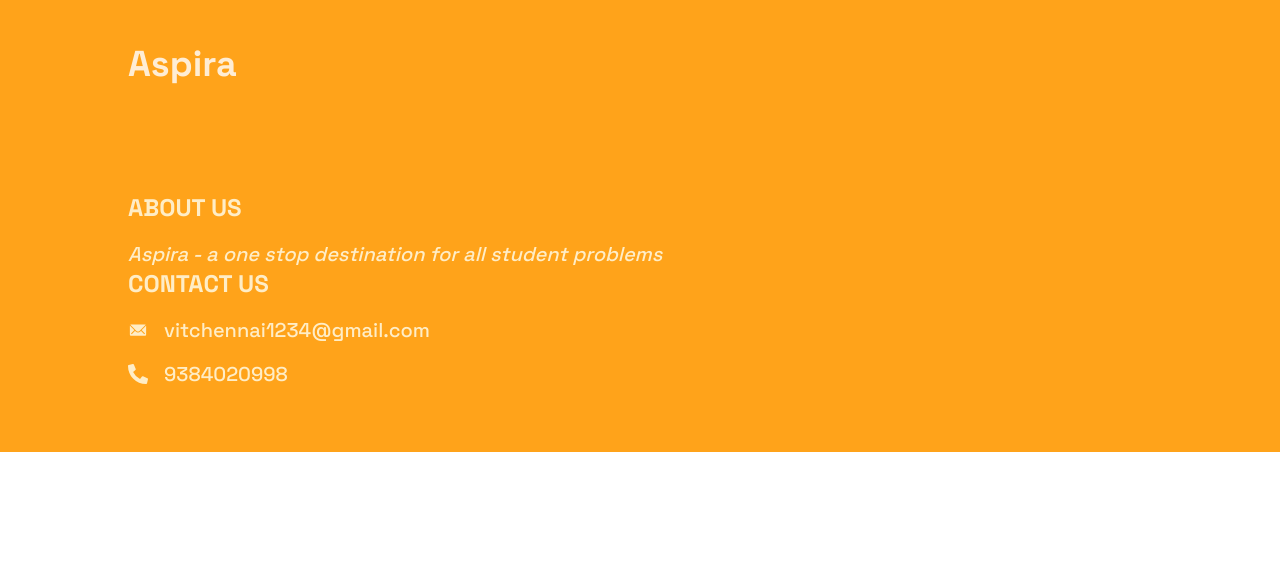
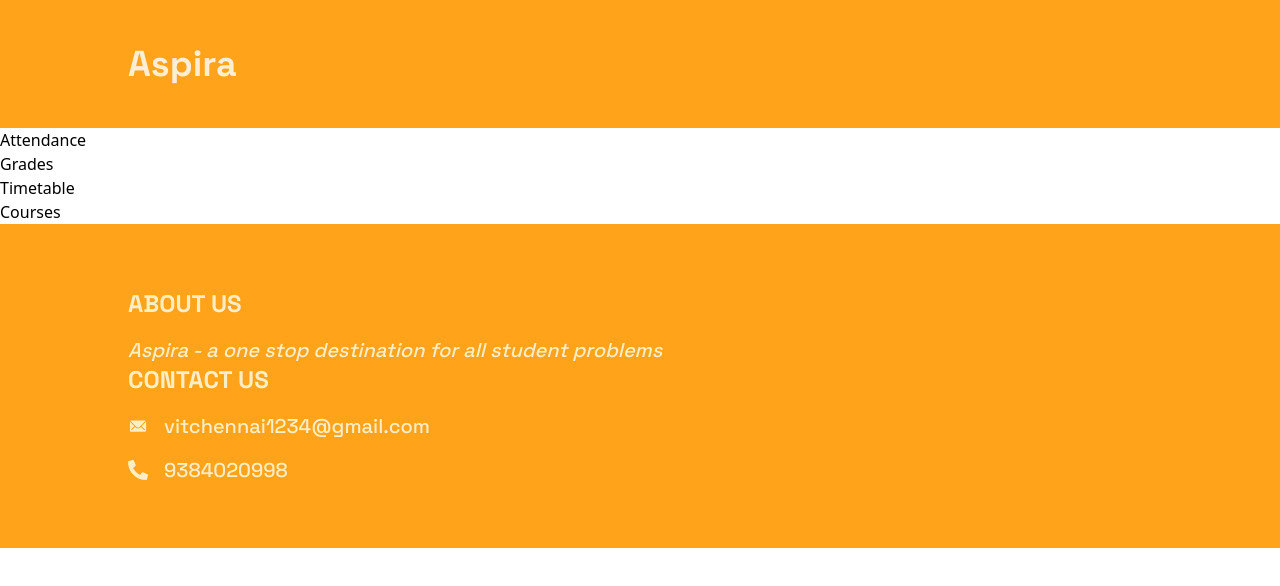
Before and after one commit to rrex971/aspira, a React (Vite) app: page /student in a window 1280 px wide. Shown: the top 586 px of the page. Built offline with nearby package versions, Linux system fonts and the light colour scheme.

Commit message:
studentpagebasic

```diff
--- a/src/App.jsx
+++ b/src/App.jsx
@@ -2,11 +2,13 @@ import {
   BrowserRouter as Router,
   Routes,
   Route
+
 } from "react-router";
 
 import Navbar from "./components/Navbar";
 import Footer from "./components/Footer";
 import Home from "./screens/Home";
+import Student from "./screens/Student";
 import { AnimatePresence } from 'motion/react'
 
 
@@ -18,6 +20,7 @@ const App = () => {
       <AnimatePresence>
           <Routes location={location} key={location.pathname}>
             <Route path="/" element={<Home />} />
+            <Route path="/student" element={<Student />}/>
           </Routes>
         </AnimatePresence>
       <Footer />
--- /dev/null
+++ b/src/screens/Student.jsx
@@ -0,0 +1,18 @@
+import { Link } from "react-router";
+
+const Student = () => {
+    return (
+        <div>
+            <nav>
+                <ul>
+                    <li><Link to="/attendance">Attendance</Link></li>
+                    <li><Link to="/grades">Grades</Link></li>
+                    <li><Link to="/timetable">Timetable</Link></li>
+                    <li><Link to="/courses">Courses</Link></li>
+                </ul>
+            </nav>
+        </div>
+    );
+}
+
+export default Student;
```
